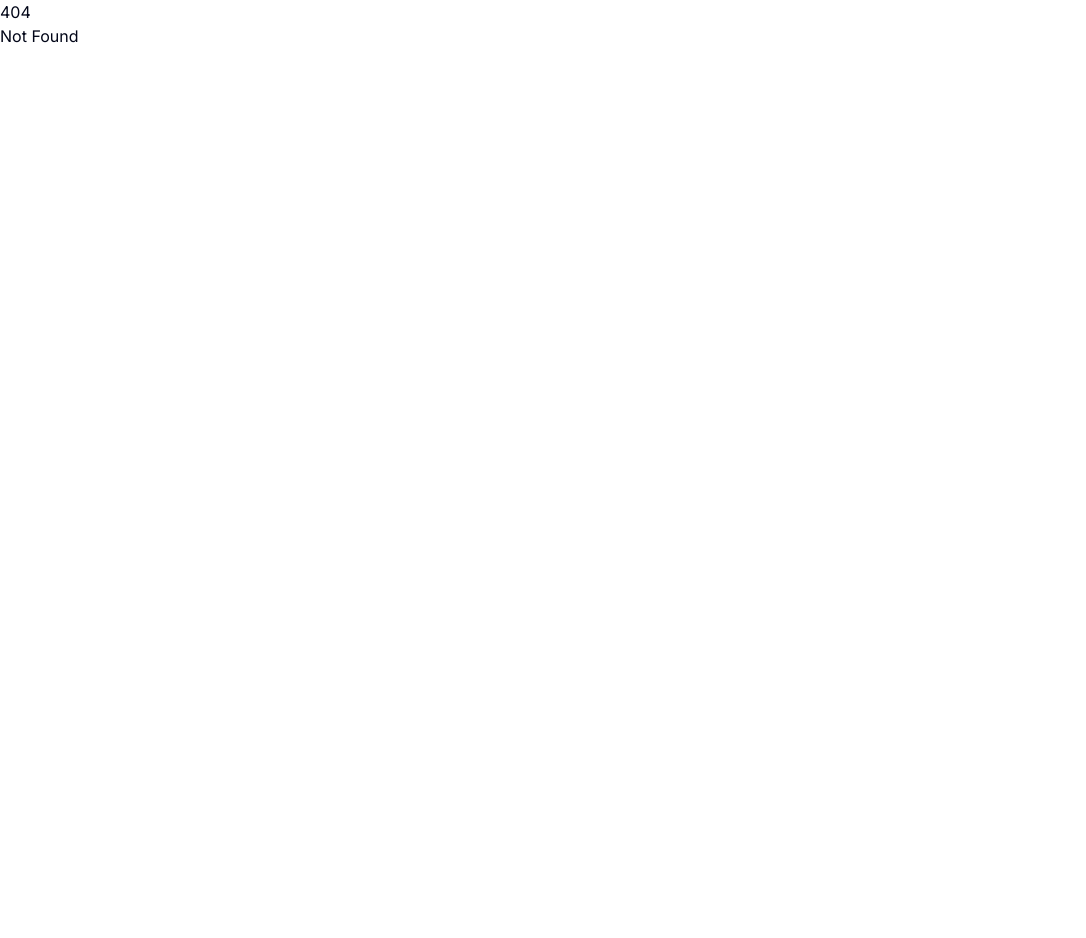
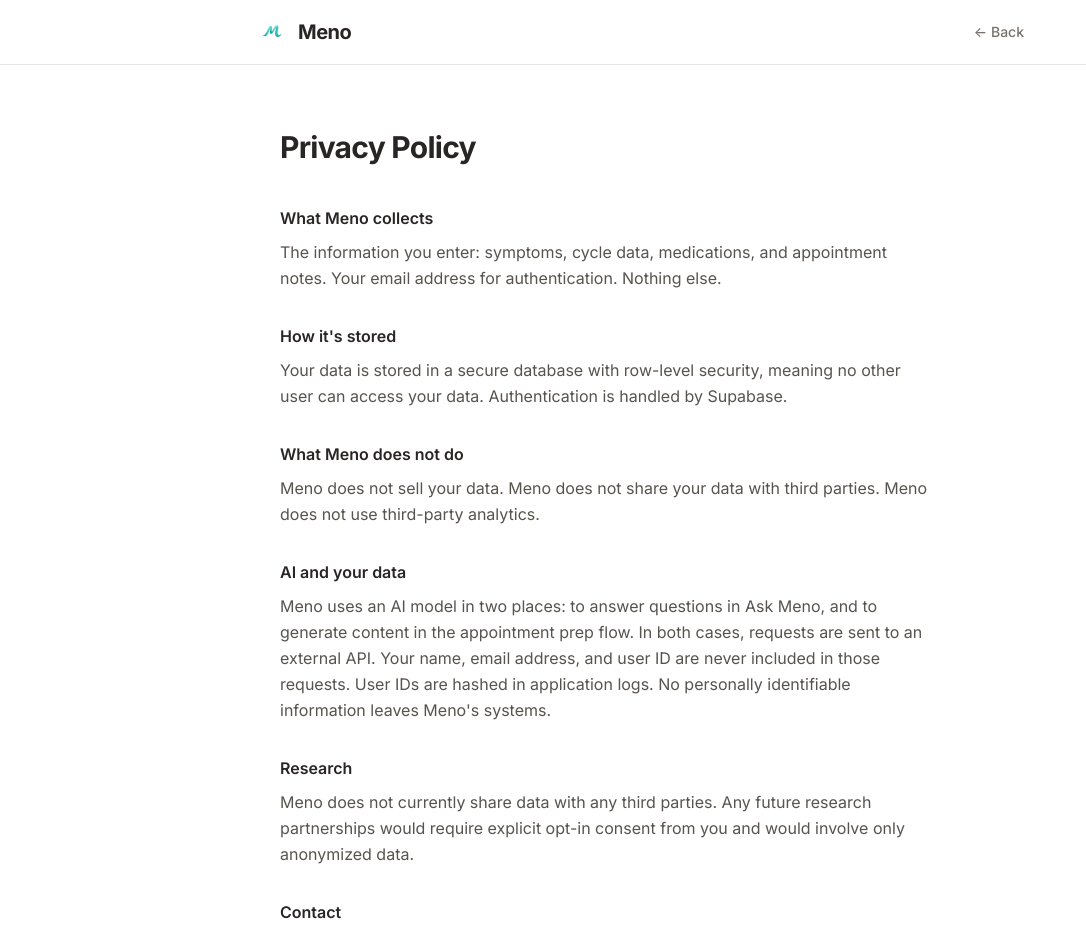
Before and after one commit to helenakristina/meno, a SvelteKit app in the folder frontend/: page /privacy in a window 1280 px wide. Before the commit this address had no page. Shown: the top 938 px of the page, without its empty margins (0-1086 px from the left). Before the commit the page ends 800 px from the top, so only its background shows below. Built offline with nearby package versions, Linux system fonts and the light colour scheme.

Commit message:
feat: add privacy page

```diff
--- /dev/null
+++ b/frontend/src/routes/privacy/+page.svelte
@@ -0,0 +1,92 @@
+<script lang="ts">
+	import logo from '$lib/assets/logo.png';
+</script>
+
+<svelte:head>
+	<title>Privacy - Meno</title>
+	<meta name="description" content="How Meno handles your data." />
+</svelte:head>
+
+<div class="min-h-screen bg-white">
+	<!-- Nav -->
+	<header class="border-b border-neutral-200 px-6 py-4">
+		<div class="mx-auto flex max-w-3xl items-center justify-between">
+			<a href="/" class="flex items-center gap-2.5">
+				<img src={logo} alt="" class="h-8 w-8 rounded-lg" aria-hidden="true" />
+				<span class="text-xl font-bold tracking-tight text-neutral-800">Meno</span>
+			</a>
+			<a
+				href="/"
+				class="text-sm font-medium text-neutral-500 transition-colors hover:text-neutral-700"
+			>
+				&larr; Back
+			</a>
+		</div>
+	</header>
+
+	<!-- Content -->
+	<div class="mx-auto max-w-3xl px-6 py-16">
+		<div class="max-w-[65ch]">
+			<h1 class="mb-10 text-3xl font-bold tracking-tight text-neutral-800">Privacy Policy</h1>
+
+			<div class="space-y-8 text-base leading-relaxed text-neutral-600">
+
+				<section>
+					<h2 class="mb-2 font-semibold text-neutral-800">What Meno collects</h2>
+					<p>
+						The information you enter: symptoms, cycle data, medications, and appointment notes.
+						Your email address for authentication. Nothing else.
+					</p>
+				</section>
+
+				<section>
+					<h2 class="mb-2 font-semibold text-neutral-800">How it's stored</h2>
+					<p>
+						Your data is stored in a secure database with row-level security, meaning no other user
+						can access your data. Authentication is handled by Supabase.
+					</p>
+				</section>
+
+				<section>
+					<h2 class="mb-2 font-semibold text-neutral-800">What Meno does not do</h2>
+					<p>
+						Meno does not sell your data. Meno does not share your data with third parties. Meno
+						does not use third-party analytics.
+					</p>
+				</section>
+
+				<section>
+					<h2 class="mb-2 font-semibold text-neutral-800">AI and your data</h2>
+					<p>
+						Meno uses an AI model in two places: to answer questions in Ask Meno, and to generate
+						content in the appointment prep flow. In both cases, requests are sent to an external
+						API. Your name, email address, and user ID are never included in those requests. User
+						IDs are hashed in application logs. No personally identifiable information leaves Meno's
+						systems.
+					</p>
+				</section>
+
+				<section>
+					<h2 class="mb-2 font-semibold text-neutral-800">Research</h2>
+					<p>
+						Meno does not currently share data with any third parties. Any future research
+						partnerships would require explicit opt-in consent from you and would involve only
+						anonymized data.
+					</p>
+				</section>
+
+				<section>
+					<h2 class="mb-2 font-semibold text-neutral-800">Contact</h2>
+					<p>
+						Questions about privacy? Reach out via the
+						<a
+							href="/contact"
+							class="text-primary-600 underline underline-offset-2 hover:text-primary-700"
+						>contact page</a>.
+					</p>
+				</section>
+
+			</div>
+		</div>
+	</div>
+</div>
```
